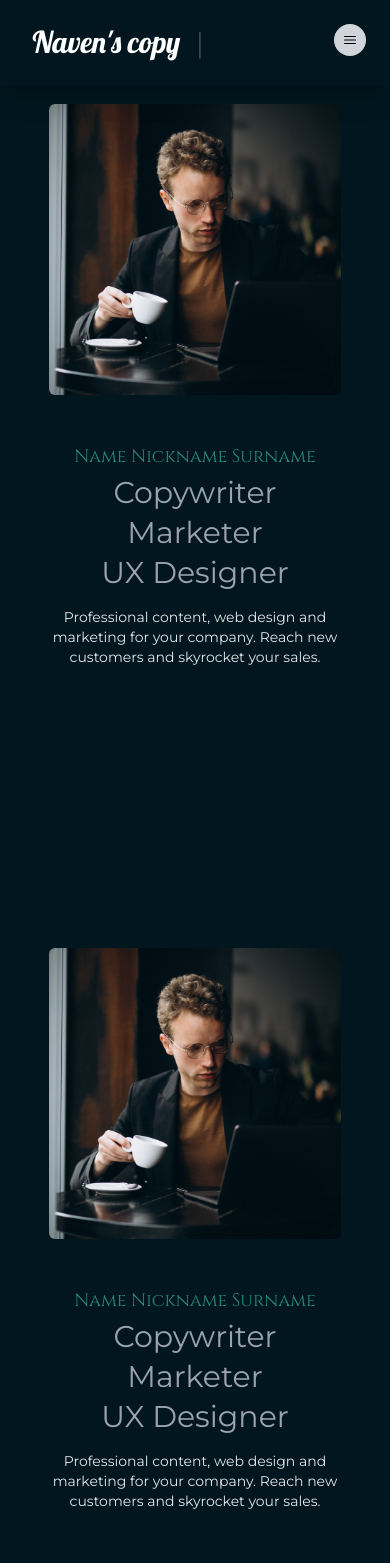
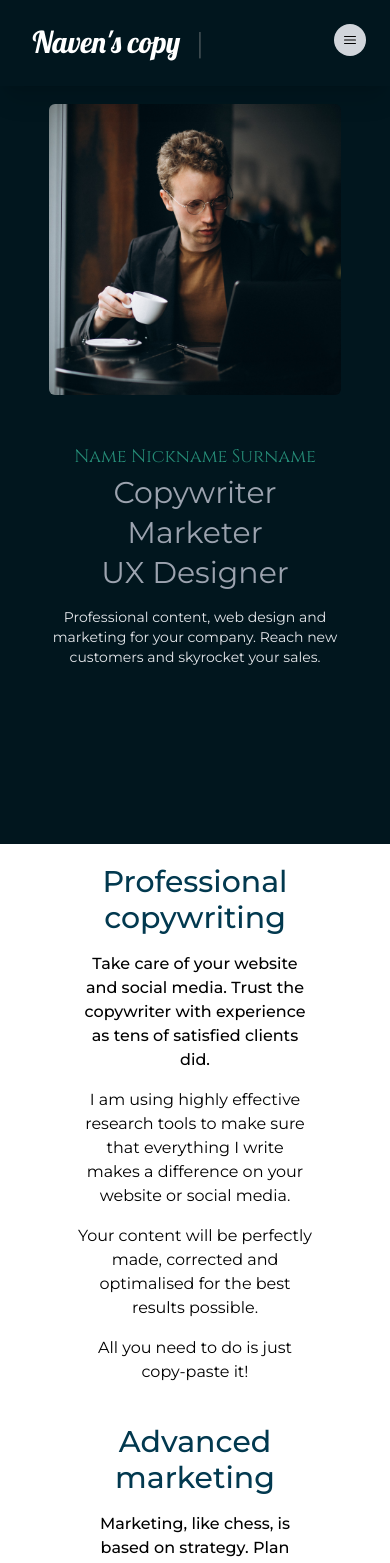
Before and after one commit to MateuszMiszczak/navenscopy, a React (Vite) app: page / in a window 390 px wide. Shown: the top 1563 px of the page. Built offline with nearby package versions, Linux system fonts and the light colour scheme.

Commit message:
Examples.jsx component refactored so now it is fully responsive, added and deleted some styles to navBar so mobile nav bar is underlined properly while hovered or active

```diff
--- a/src/components/Homepage/HomePage.jsx
+++ b/src/components/Homepage/HomePage.jsx
@@ -1,7 +1,7 @@
 import Hero from "./components/Hero";
 // import Who from "./components/Who";
-// import What from "./components/What";
-// import Examples from "./components/Examples";
+import What from "./components/What";
+import Examples from "./components/Examples";
 // import Benefits from "./components/Benefits";
 
 function HomePage() {
@@ -10,16 +10,11 @@ function HomePage() {
       <div className="bg-mainColor md:h-full">
         <Hero />
       </div>
-      <div className="bg-mainColor md:h-full">
-        <Hero />
-      </div>
-      <div className="bg-mainColor md:h-full">
-        <Hero />
+      <div className="md:h-full">
+        <Examples />
       </div>
 
       {/* <Who />
-      <What />
-      <Examples />
       <Benefits /> */}
     </div>
   );
--- a/src/components/Homepage/components/Examples.jsx
+++ b/src/components/Homepage/components/Examples.jsx
@@ -1,54 +1,70 @@
 import { useState, useEffect } from "react";
-
+import useMediaQuery from "../../../hooks/useMediaQuery";
 import { exampleComponentData } from "../../../data/exampleComponentData";
 
 function Examples() {
   const [data, setData] = useState([]);
+  const isAboveMdScreens = useMediaQuery("(min-width: 1060px)");
 
   useEffect(() => {
     setData(exampleComponentData);
   }, []);
 
   const renderElement = data.map((obj) => {
-    if (obj.id % 2 === 0) {
-      return (
-        <div className="flex items-start gap-36 pb-16" key={obj.id}>
-          <div className="flex flex-col gap-8 text-start">
-            <h2 className="text-4xl font-medium text-headerColor">
+    return !isAboveMdScreens ? (
+      <div className="flex flex-col gap-4 text-center">
+        <h2 className="text-3xl font-medium text-headerColor">{obj.header1}</h2>
+        <p className="text-base font-medium">{obj.header2}</p>
+        <p className="text-base">{obj.p1}</p>
+        <p className="text-base">{obj.p2}</p>
+        <p className="text-base">{obj.p3}</p>
+      </div>
+    ) : (
+      <>
+        {obj.id % 2 === 0 ? (
+          <div
+            className="flex items-center gap-36 pb-16 lg:gap-48"
+            key={obj.id}
+          >
+            <div className="flex basis-2/5 flex-col gap-8 text-start">
+              <h2 className="text-3xl font-medium text-headerColor lg:text-4xl">
                 {obj.header1}
               </h2>
-            <p className="text-xl font-medium">{obj.header2}</p>
-            <p className="text-xl">{obj.p1}</p>
-            <p className="text-xl">{obj.p2}</p>
-            <p className="text-xl">{obj.p3}</p>
+              <p className="text-base font-medium lg:text-xl">{obj.header2}</p>
+              <p className="text-base lg:text-xl">{obj.p1}</p>
+              <p className="text-base lg:text-xl">{obj.p2}</p>
+              <p className="text-base lg:text-xl">{obj.p3}</p>
             </div>
-          <div className="max-h-xl max-w-xl overflow-hidden rounded-md">
+            <div className="max-h-xl max-w-xl basis-3/5 overflow-hidden rounded-md">
               <img src={obj.img} alt="Photo" className="aspect-square" />
             </div>
           </div>
-      );
-    } else {
-      return (
-        <div className="flex items-start gap-36 pb-16" key={obj.id}>
-          <div className="max-h-xl max-w-xl overflow-hidden rounded-md">
+        ) : (
+          <div
+            className="flex items-center gap-36 pb-16 lg:gap-48"
+            key={obj.id}
+          >
+            <div className="max-h-xl max-w-xl basis-3/5 overflow-hidden rounded-md">
               <img src={obj.img} alt="Photo" className="aspect-square" />
             </div>
-          <div className="flex flex-col gap-8 text-start">
-            <h2 className="text-4xl font-medium text-headerColor">
+
+            <div className="flex basis-2/5 flex-col gap-8 text-start">
+              <h2 className="text-3xl font-medium text-headerColor lg:text-4xl">
                 {obj.header1}
               </h2>
-            <p className="text-xl font-medium">{obj.header2}</p>
-            <p className="text-xl">{obj.p1}</p>
-            <p className="text-xl">{obj.p2}</p>
-            <p className="text-xl">{obj.p3}</p>
+              <p className="text-base font-medium lg:text-xl">{obj.header2}</p>
+              <p className="text-base lg:text-xl">{obj.p1}</p>
+              <p className="text-base lg:text-xl">{obj.p2}</p>
+              <p className="text-base lg:text-xl">{obj.p3}</p>
             </div>
           </div>
+        )}
+      </>
     );
-    }
   });
 
   return (
-    <div className="flex flex-col gap-8 bg-backgroundSections px-80 py-52">
+    <div className="mx-auto flex h-screen w-3/5 flex-col gap-10 py-5 md:h-full md:gap-20 md:py-10">
       {renderElement}
     </div>
   );
--- a/src/components/NavBar/NavBar.jsx
+++ b/src/components/NavBar/NavBar.jsx
@@ -48,7 +48,7 @@ function NavBar({ isTopOfPage }) {
 
             {!isAboveLargeScreens && isMenuToggled && (
               <div className="to-{rgba(2, 43, 59, 0.6)} fixed bottom-0 right-0 h-full w-[300px] justify-end bg-gradient-to-b from-black via-gray-900 py-6">
-                <div className="ml-[33%] mt-[20%] flex flex-col gap-10 font-cinzel text-sm">
+                <div className="ml-[33%] mt-[20%] flex flex-col items-start gap-10 font-cinzel text-sm">
                   {renderedLinks}
                 </div>
               </div>
--- a/src/components/NavBar/NavBarLink.jsx
+++ b/src/components/NavBar/NavBarLink.jsx
@@ -41,11 +41,9 @@ function NavBarLink({ to, children, className, activeClassName }) {
   };
 
   return (
-    <>
-      <a className={classes} href={to} onClick={handleClick}>
-        {children}
-      </a>
-    </>
+    <a className={classes} href={to} onClick={handleClick}>
+      {children}
+    </a>
   );
 }
 
```
Lines whose indentation alone changed are shown as unchanged.
